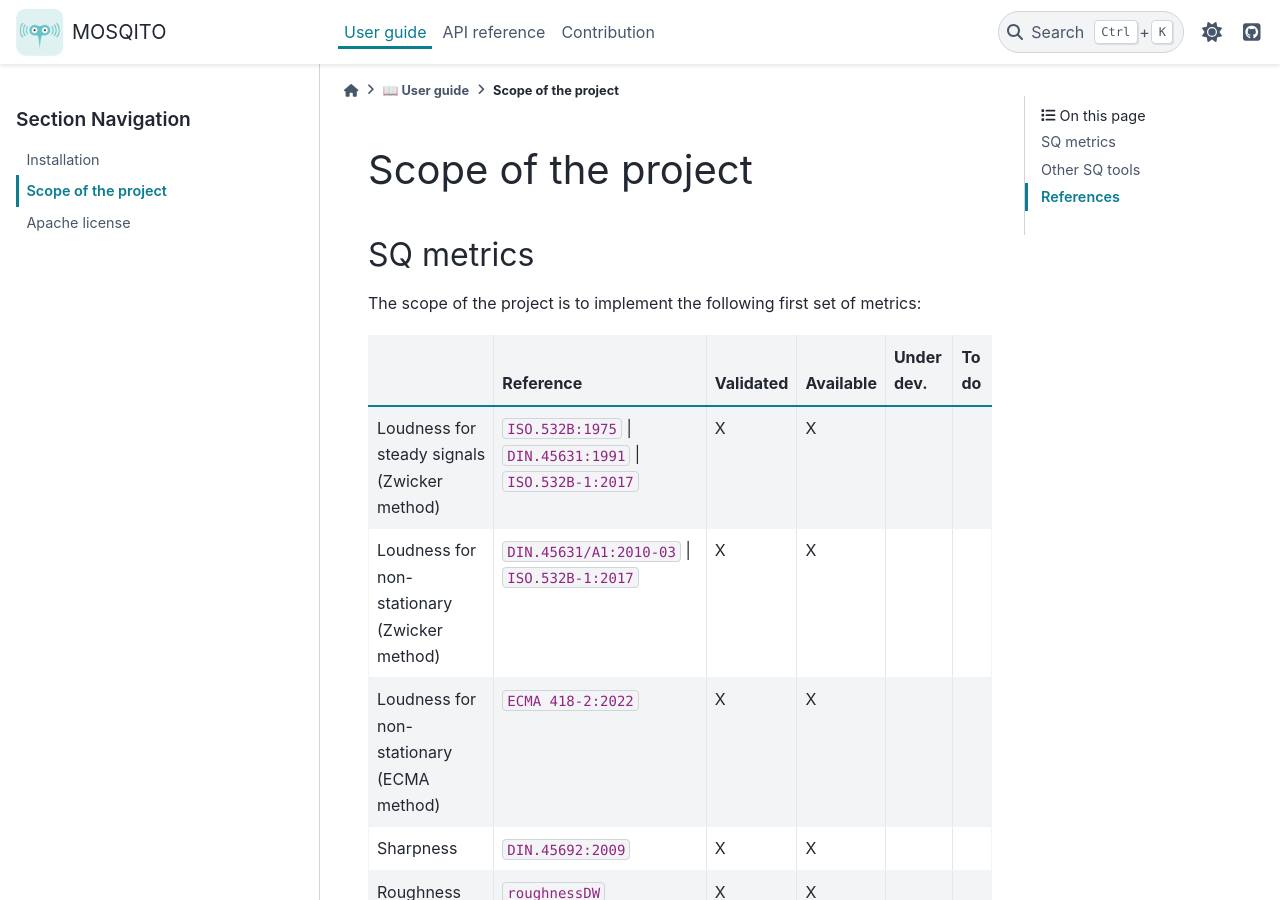
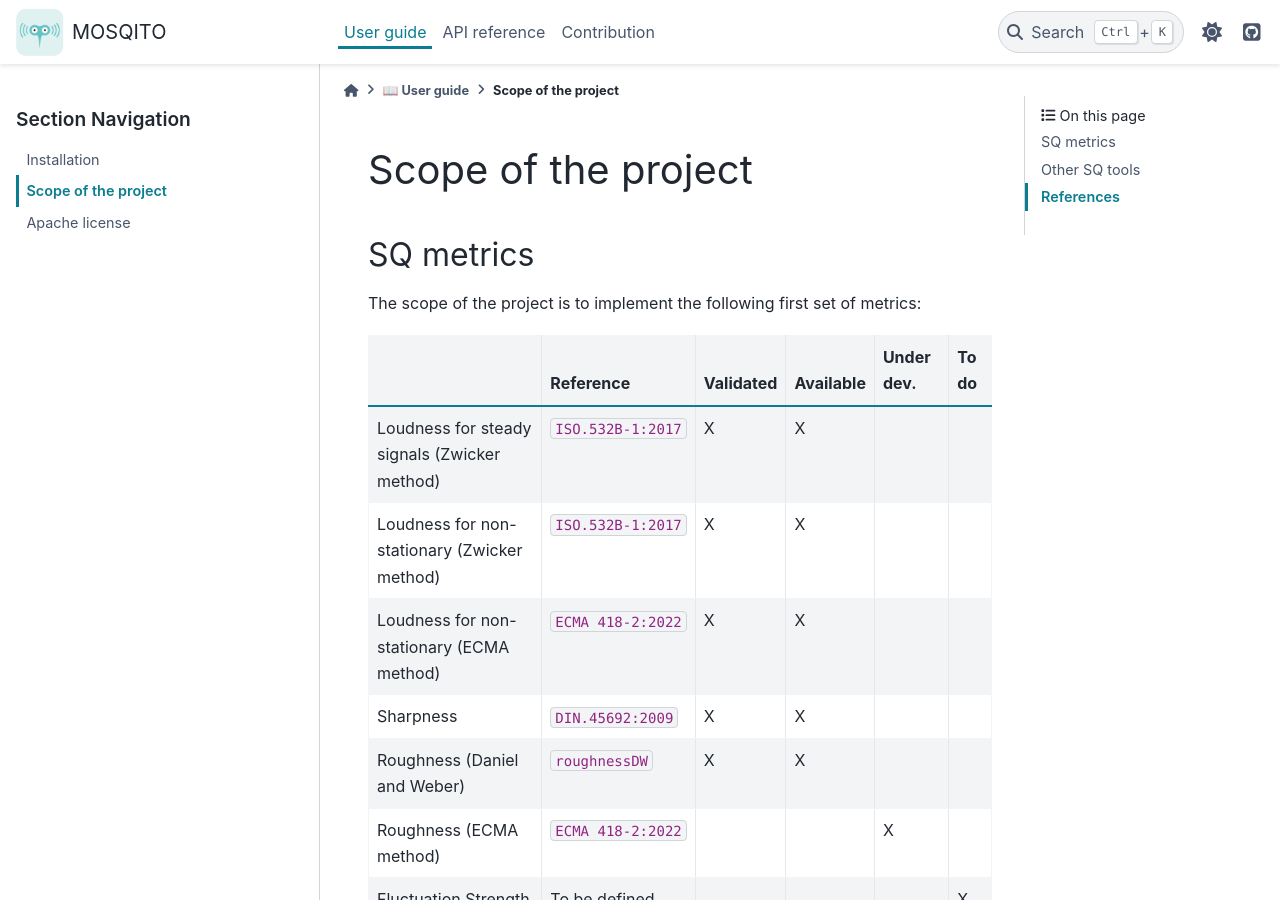
Before and after one commit to Eomys/MoSQITo, a Sphinx documentation site: the page built from docs/source/user_guide/scope.rst, in a window 1280 px wide and 900 px high. Built offline with Sphinx 7.4.7 and the PyData theme 0.15.4, drawn with Linux system fonts in a browser that asks for light colours; pages that are not in the unit, such as notebooks, are missing from menus; cross-references to code outside the pages are shown as plain code.

Commit message:
[doc] title of the main page changed + scope updated

```diff
--- a/docs/index.rst
+++ b/docs/index.rst
@@ -1,4 +1,4 @@
-MOSQITO documentation
+MOSQITO sound quality library
 ===================================
 
 **Version**: |version|
--- a/docs/source/user_guide/scope.rst
+++ b/docs/source/user_guide/scope.rst
@@ -18,16 +18,13 @@ The scope of the project is to implement the following first set of metrics:
      - Under dev.
      - To do
    * - Loudness for steady signals (Zwicker method)
-     - :footcite:t:`ISO.532B:1975`
-       | :footcite:t:`DIN.45631:1991`
-       | :footcite:t:`ISO.532B-1:2017`
+     - :footcite:t:`ISO.532B-1:2017`
      - X
      - X
      -
      -
    * - Loudness for non-stationary (Zwicker method)
-     - :footcite:t:`DIN.45631/A1:2010-03`
-       | :footcite:t:`ISO.532B-1:2017`
+     - :footcite:t:`ISO.532B-1:2017`
      - X
      - X
      -
```
